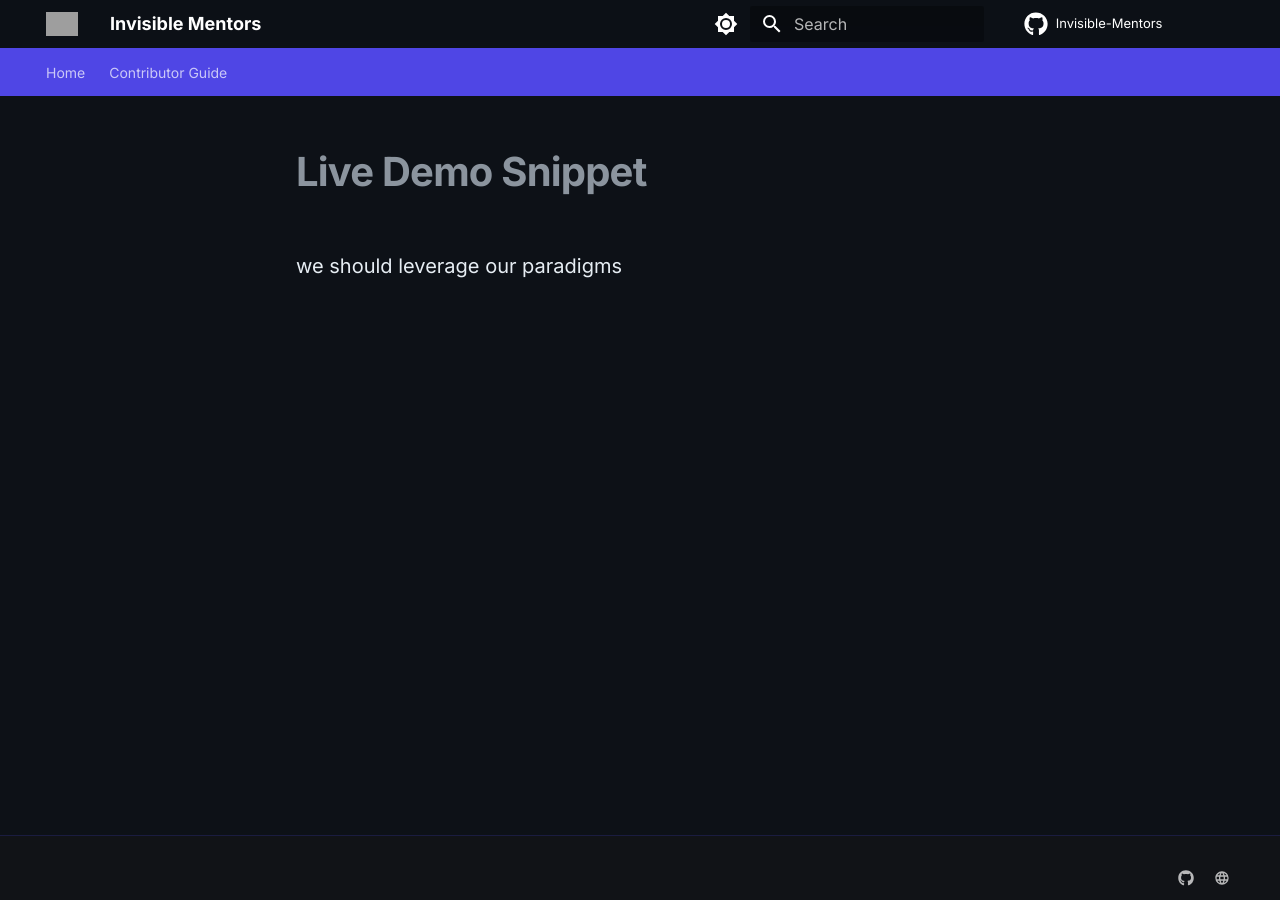
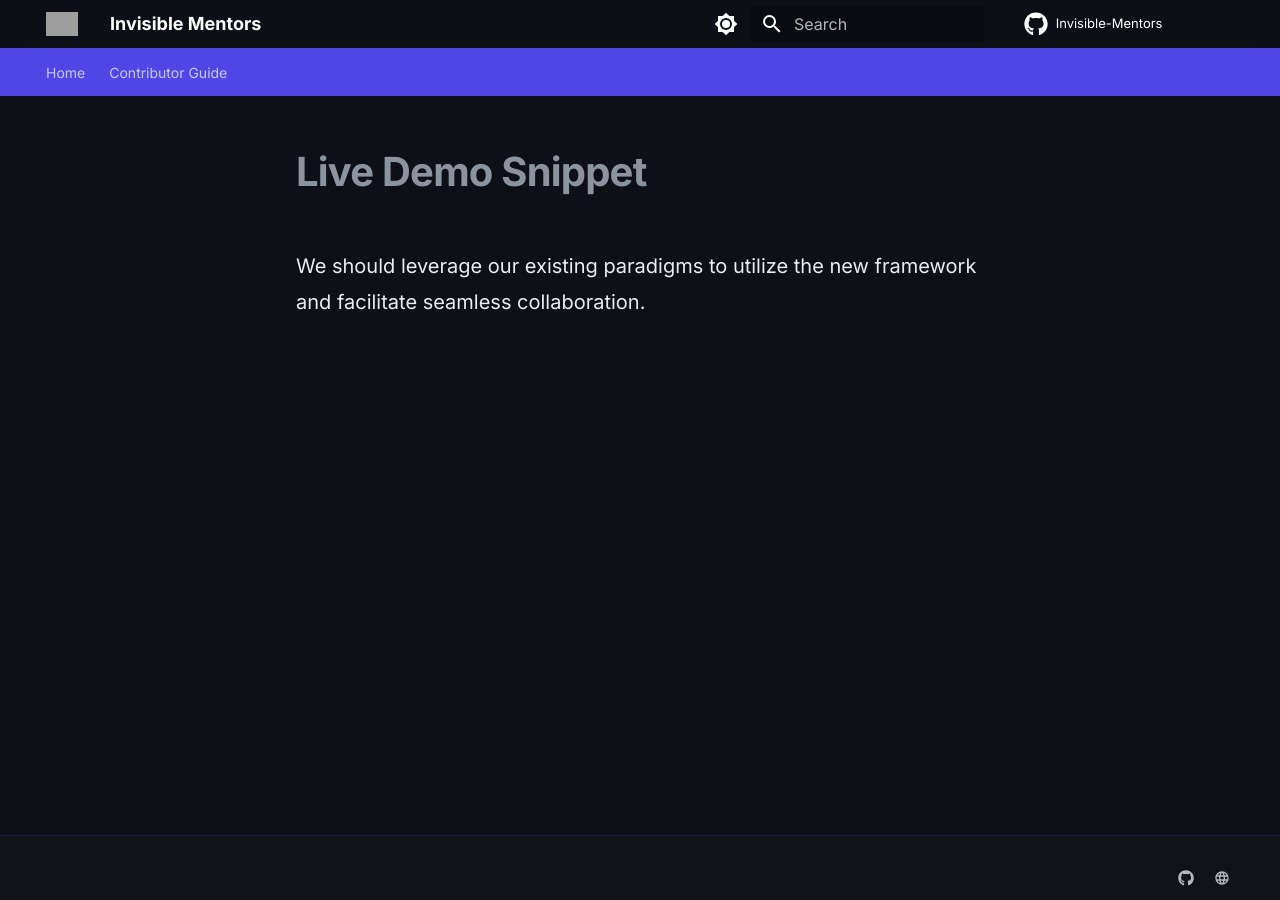
Before and after one commit to saisravan909/invisible-mentors, an MkDocs documentation site: the page built from docs/demo-snippet.md, in a window 1280 px wide. Built offline with MkDocs 1.6.1 and Material for MkDocs 9.7.7, drawn with Linux system fonts in a browser that asks for light colours; comment, search, counter and statistics services are not loaded; grey boxes are pictures that could not be loaded.

Commit message:
demo: live jargon scan from conference demo

```diff
--- a/docs/demo-snippet.md
+++ b/docs/demo-snippet.md
@@ -1,3 +1,3 @@
 # Live Demo Snippet
 
-we should leverage our paradigms
+We should leverage our existing paradigms to utilize the new framework and facilitate seamless collaboration.
```
